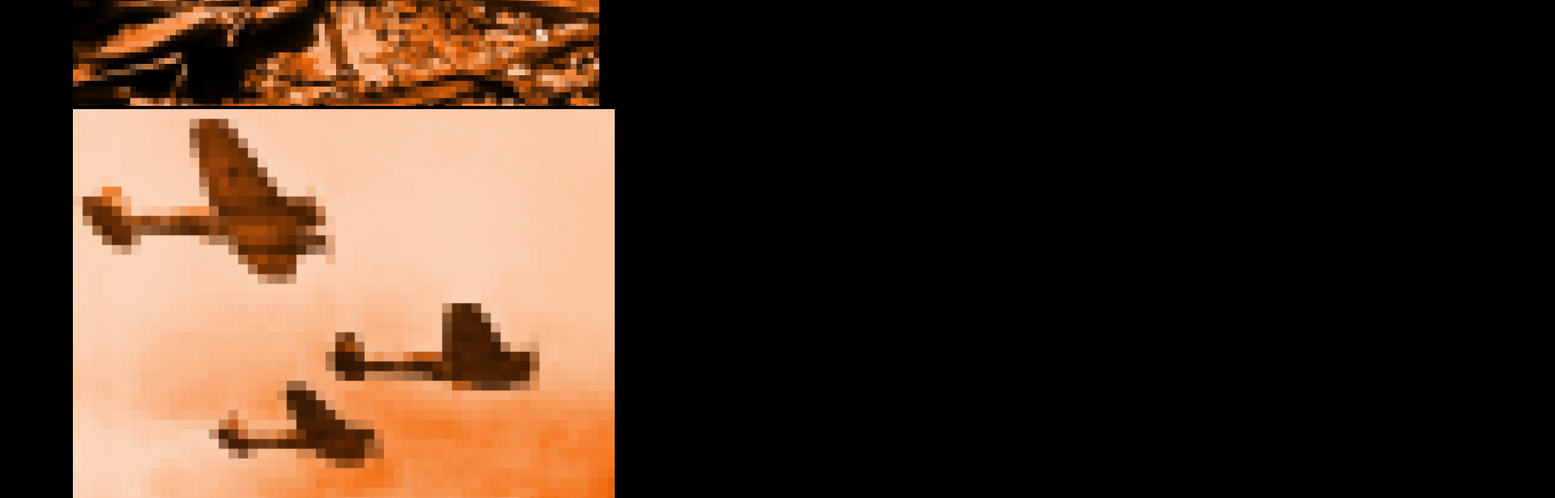
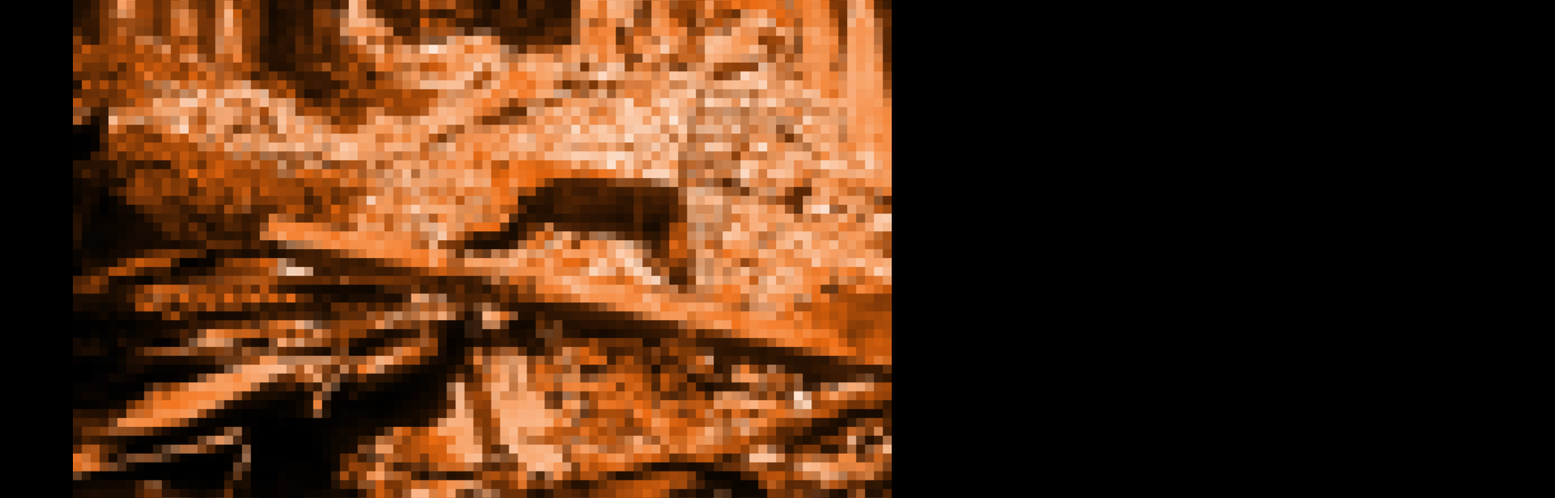
Before and after one commit to dltkdals0318/NotFound, a plain HTML site: page news2.html in a window 1280 px wide. Shown: the part 860-1476 px from the top of the page at 81% size, 1920 px wide, since content can reach past the window. Drawn offline with Linux system fonts and the light colour scheme.

Commit message:
Update news2.html

```diff
--- a/news2.html
+++ b/news2.html
@@ -15,9 +15,9 @@
   </script>
   <br>
   <div class="container">
-   <img src="war2.png" alt="boom!" height="900" id="animated-image2">
-   <img src="war5.png" alt="boom!" height="900" id="animated-image1">
-   <img src="war8.png" alt="boom!" height="900" id="animated-image3">
+   <img src="war2.png" alt="boom!" height="1400" id="animated-image2">
+   <img src="war5.png" alt="boom!" height="1400" id="animated-image1">
+   <img src="war8.png" alt="boom!" height="1400" id="animated-image3">
   </div>
 </body>
 </html>
```
